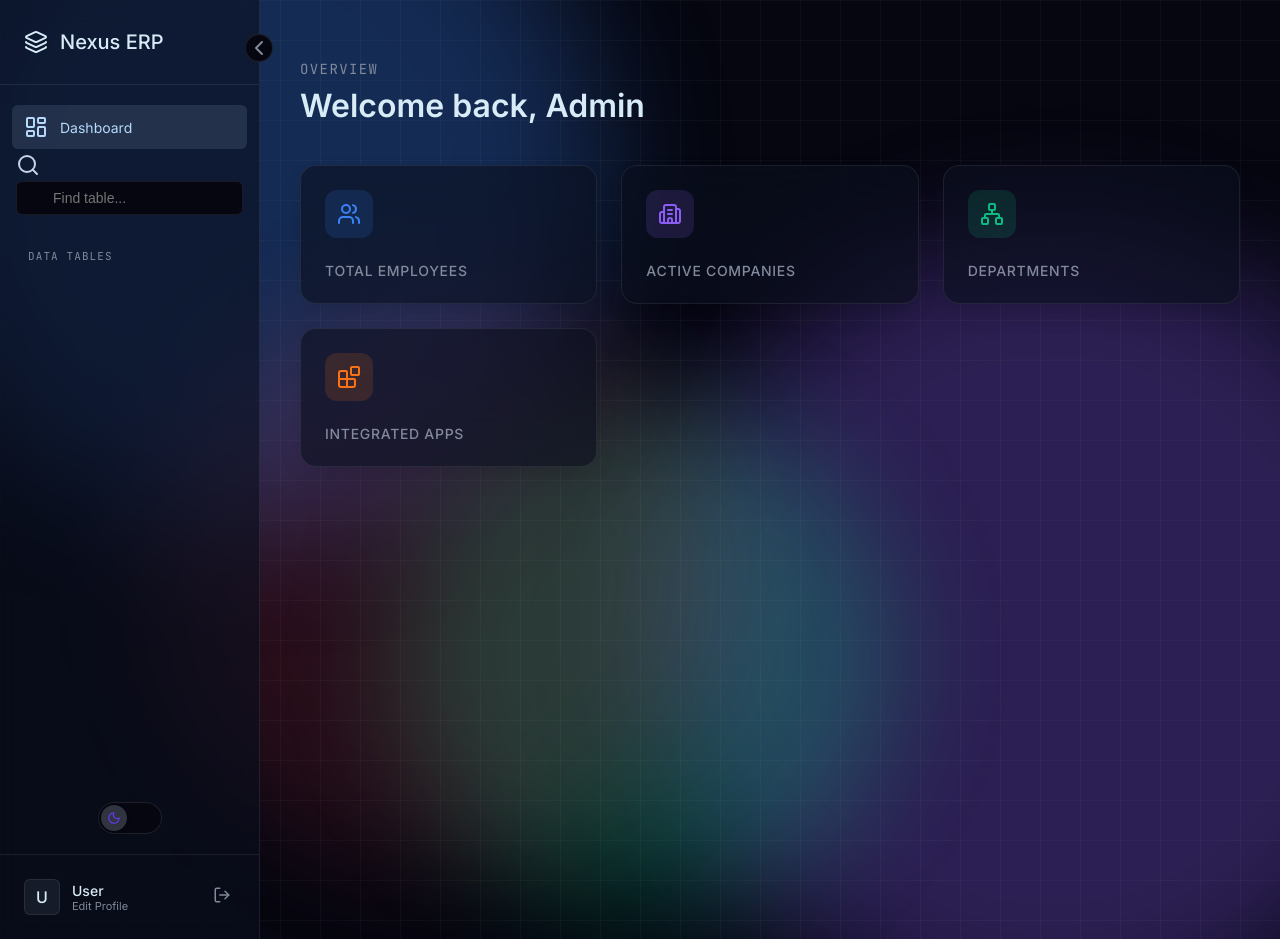
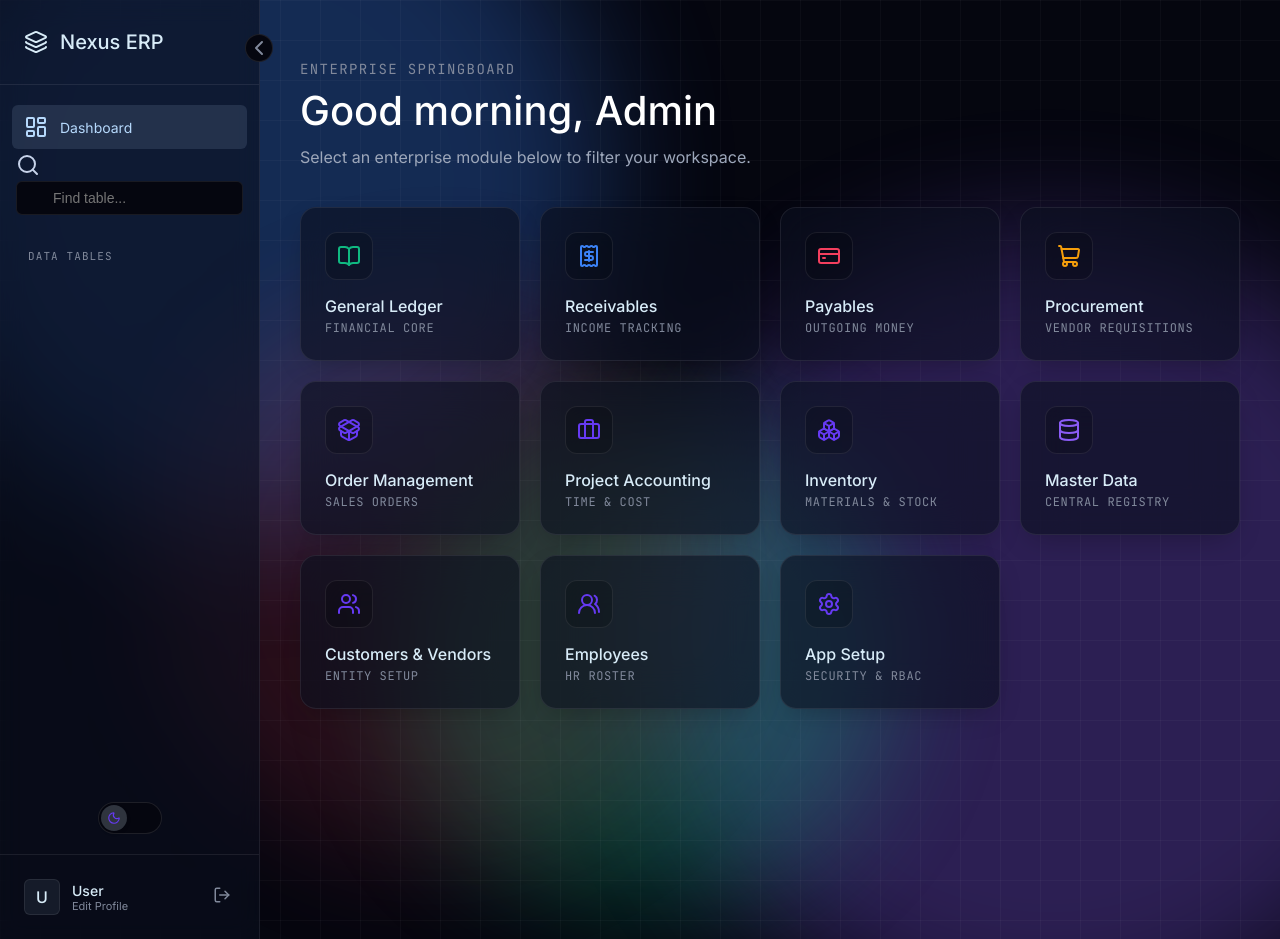
Before and after one commit to jtatipamula-design/proj_tb, a Python web app: template templates/dashboard.html in a window 1280 px wide. Run offline with Jinja, Linux system fonts and the light colour scheme; the template is opened without the code that fills it, so the values that code supplies are empty; some libraries are stand-ins or nearby versions.

Commit message:
Update dashboard.html

```diff
--- a/templates/dashboard.html
+++ b/templates/dashboard.html
@@ -2,99 +2,176 @@
 
 {% block content %}
 <style>
-    .dashboard-header {
-        margin-bottom: 40px;
-    }
-    .dashboard-header h1 {
-        font-size: 32px;
-        font-weight: 600;
-        color: var(--color-glacier);
-        margin-top: 8px;
+    .dashboard-wrapper {
+        width: 100%;
+        max-width: 1100px;
+        margin: 0 auto;
+        display: flex;
+        flex-direction: column;
     }
 
-    .stats-grid {
+    .welcome-section { margin-bottom: 40px; animation: slideDown 0.5s ease-out; text-align: left; }
+    .welcome-section h1 { font-size: 40px; font-weight: 500; color: #ffffff; margin-bottom: 12px; }
+    .welcome-section p { color: var(--color-pebble); font-size: 16px; font-weight: 400; }
+
+    /* The Module Launcher / Springboard Grid */
+    .module-grid {
         display: grid;
-        grid-template-columns: repeat(auto-fit, minmax(240px, 1fr));
-        gap: 24px;
+        grid-template-columns: repeat(auto-fill, minmax(220px, 1fr));
+        gap: 20px;
+        width: 100%;
+        animation: slideUp 0.6s cubic-bezier(0.16, 1, 0.3, 1);
     }
 
-    .stat-card {
+    .module-card {
         background: var(--glass-surface);
         backdrop-filter: blur(24px);
         -webkit-backdrop-filter: blur(24px);
         border: 1px solid var(--glass-border);
         border-radius: 16px;
         padding: 24px;
-        box-shadow: 0 10px 30px -10px rgba(0,0,0,0.2);
-        display: flex;
-        flex-direction: column;
-        gap: 12px;
-        transition: transform 0.2s, box-shadow 0.2s;
+        display: flex; flex-direction: column; align-items: flex-start; gap: 16px;
+        cursor: pointer;
+        box-shadow: 0 10px 30px -10px rgba(0,0,0,0.3);
+        transition: all 0.2s cubic-bezier(0.16, 1, 0.3, 1);
     }
+    .module-card:hover { transform: translateY(-4px); background: rgba(186, 215, 247, 0.08); border-color: var(--color-frost-link); }
+    html.light-mode .module-card:hover { background: rgba(0, 0, 0, 0.04); border-color: var(--color-pebble); }
 
-    .stat-card:hover {
-        transform: translateY(-4px);
-        box-shadow: 0 15px 35px -10px rgba(0,0,0,0.3);
+    .module-icon-wrap {
+        width: 48px; height: 48px; border-radius: 12px;
+        display: flex; align-items: center; justify-content: center;
+        background: rgba(0,0,0,0.2); border: 1px solid var(--glass-border);
+        color: var(--color-electric-iris);
+        transition: all 0.3s;
     }
+    html.light-mode .module-icon-wrap { background: rgba(255,255,255,0.8); }
 
-    .stat-icon {
-        width: 48px;
-        height: 48px;
-        border-radius: 12px;
-        display: flex;
-        align-items: center;
-        justify-content: center;
-    }
+    .module-card:hover .module-icon-wrap { background: var(--color-electric-iris); color: white; border-color: transparent; box-shadow: 0 4px 12px rgba(102, 58, 243, 0.4); }
 
-    .icon-blue { background: rgba(59, 130, 246, 0.15); color: #3B82F6; }
-    .icon-purple { background: rgba(139, 92, 246, 0.15); color: #8B5CF6; }
-    .icon-green { background: rgba(16, 185, 129, 0.15); color: #10B981; }
-    .icon-orange { background: rgba(249, 115, 22, 0.15); color: #F97316; }
+    .module-details { display: flex; flex-direction: column; gap: 4px; }
+    .module-title { font-size: 16px; font-weight: 500; color: var(--color-glacier); }
+    html.light-mode .module-title { color: var(--color-midnight-ink); }
+    .module-desc { font-size: 12px; color: var(--color-fog); font-family: var(--font-mono); text-transform: uppercase; letter-spacing: 0.05em; }
 
-    .stat-value {
-        font-size: 36px;
-        font-weight: 700;
-        color: var(--color-glacier);
-        font-family: var(--font-mono);
-    }
+    @keyframes slideDown { from { opacity: 0; transform: translateY(-20px); } to { opacity: 1; transform: translateY(0); } }
+    @keyframes slideUp { from { opacity: 0; transform: translateY(30px); } to { opacity: 1; transform: translateY(0); } }
 
-    .stat-label {
-        font-size: 14px;
-        color: var(--color-fog);
-        font-weight: 500;
-        text-transform: uppercase;
-        letter-spacing: 0.05em;
-    }
+    /* Module specific accent colors for the icons */
+    .icon-ledger { color: #10B981; }
+    .icon-payables { color: #F43F5E; }
+    .icon-receivables { color: #3B82F6; }
+    .icon-procurement { color: #F59E0B; }
+    .icon-master { color: #8B5CF6; }
 </style>
 
-<header class="dashboard-header">
-    <p class="eyebrow-text">Overview</p>
-    <h1>Welcome back, {{ username.title() if username else 'Admin' }}</h1>
-</header>
+<div class="dashboard-wrapper">
+    <div class="welcome-section">
+        <div class="eyebrow-text" style="font-family: var(--font-mono); color: var(--color-fog); font-size: 14px; letter-spacing: 0.1em; text-transform: uppercase; margin-bottom: 8px;">ENTERPRISE SPRINGBOARD</div>
+        <h1>Good morning, {{ username.title() if username else 'Admin' }}</h1>
+        <p>Select an enterprise module below to filter your workspace.</p>
+    </div>
 
-<section class="stats-grid">
-    <article class="stat-card">
-        <div class="stat-icon icon-blue"><i data-lucide="users"></i></div>
-        <div class="stat-value">{{ stats.emp_count }}</div>
-        <div class="stat-label">Total Employees</div>
-    </article>
+    <div class="module-grid">
+        <!-- 1. General Ledger -->
+        <div class="module-card" onclick="filterSidebarByModule('Ledger')">
+            <div class="module-icon-wrap"><i data-lucide="book-open" class="icon-ledger"></i></div>
+            <div class="module-details">
+                <div class="module-title">General Ledger</div>
+                <div class="module-desc">Financial Core</div>
+            </div>
+        </div>
 
-    <article class="stat-card">
-        <div class="stat-icon icon-purple"><i data-lucide="building-2"></i></div>
-        <div class="stat-value">{{ stats.comp_count }}</div>
-        <div class="stat-label">Active Companies</div>
-    </article>
+        <!-- 2. Receivables -->
+        <div class="module-card" onclick="filterSidebarByModule('Receivables')">
+            <div class="module-icon-wrap"><i data-lucide="receipt" class="icon-receivables"></i></div>
+            <div class="module-details">
+                <div class="module-title">Receivables</div>
+                <div class="module-desc">Income Tracking</div>
+            </div>
+        </div>
 
-    <article class="stat-card">
-        <div class="stat-icon icon-green"><i data-lucide="network"></i></div>
-        <div class="stat-value">{{ stats.dept_count }}</div>
-        <div class="stat-label">Departments</div>
-    </article>
+        <!-- 3. Payables -->
+        <div class="module-card" onclick="filterSidebarByModule('Payables')">
+            <div class="module-icon-wrap"><i data-lucide="credit-card" class="icon-payables"></i></div>
+            <div class="module-details">
+                <div class="module-title">Payables</div>
+                <div class="module-desc">Outgoing Money</div>
+            </div>
+        </div>
 
-    <article class="stat-card">
-        <div class="stat-icon icon-orange"><i data-lucide="blocks"></i></div>
-        <div class="stat-value">{{ stats.app_count }}</div>
-        <div class="stat-label">Integrated Apps</div>
-    </article>
-</section>
+        <!-- 4. Procurement -->
+        <div class="module-card" onclick="filterSidebarByModule('Procurement')">
+            <div class="module-icon-wrap"><i data-lucide="shopping-cart" class="icon-procurement"></i></div>
+            <div class="module-details">
+                <div class="module-title">Procurement</div>
+                <div class="module-desc">Vendor Requisitions</div>
+            </div>
+        </div>
+
+        <!-- 5. Order Management -->
+        <div class="module-card" onclick="filterSidebarByModule('OrderMgmt')">
+            <div class="module-icon-wrap"><i data-lucide="package-open"></i></div>
+            <div class="module-details">
+                <div class="module-title">Order Management</div>
+                <div class="module-desc">Sales Orders</div>
+            </div>
+        </div>
+
+        <!-- 6. Project Accounting -->
+        <div class="module-card" onclick="filterSidebarByModule('Project')">
+            <div class="module-icon-wrap"><i data-lucide="briefcase"></i></div>
+            <div class="module-details">
+                <div class="module-title">Project Accounting</div>
+                <div class="module-desc">Time & Cost</div>
+            </div>
+        </div>
+
+        <!-- 7. Inventory/Product -->
+        <div class="module-card" onclick="filterSidebarByModule('Product')">
+            <div class="module-icon-wrap"><i data-lucide="boxes"></i></div>
+            <div class="module-details">
+                <div class="module-title">Inventory</div>
+                <div class="module-desc">Materials & Stock</div>
+            </div>
+        </div>
+
+        <!-- 8. Master Data -->
+        <div class="module-card" onclick="filterSidebarByModule('MasterData')">
+            <div class="module-icon-wrap"><i data-lucide="database" class="icon-master"></i></div>
+            <div class="module-details">
+                <div class="module-title">Master Data</div>
+                <div class="module-desc">Central Registry</div>
+            </div>
+        </div>
+
+        <!-- 9. Customers/Vendors -->
+        <div class="module-card" onclick="filterSidebarByModule('CustomerSetup')">
+            <div class="module-icon-wrap"><i data-lucide="users"></i></div>
+            <div class="module-details">
+                <div class="module-title">Customers & Vendors</div>
+                <div class="module-desc">Entity Setup</div>
+            </div>
+        </div>
+
+        <!-- 10. Employees -->
+        <div class="module-card" onclick="filterSidebarByModule('Employee')">
+            <div class="module-icon-wrap"><i data-lucide="users-round"></i></div>
+            <div class="module-details">
+                <div class="module-title">Employees</div>
+                <div class="module-desc">HR Roster</div>
+            </div>
+        </div>
+
+        <!-- 11. App Setup -->
+        <div class="module-card" onclick="filterSidebarByModule('AppSetup')">
+            <div class="module-icon-wrap"><i data-lucide="settings"></i></div>
+            <div class="module-details">
+                <div class="module-title">App Setup</div>
+                <div class="module-desc">Security & RBAC</div>
+            </div>
+        </div>
+
+    </div>
+</div>
 {% endblock %}
```
